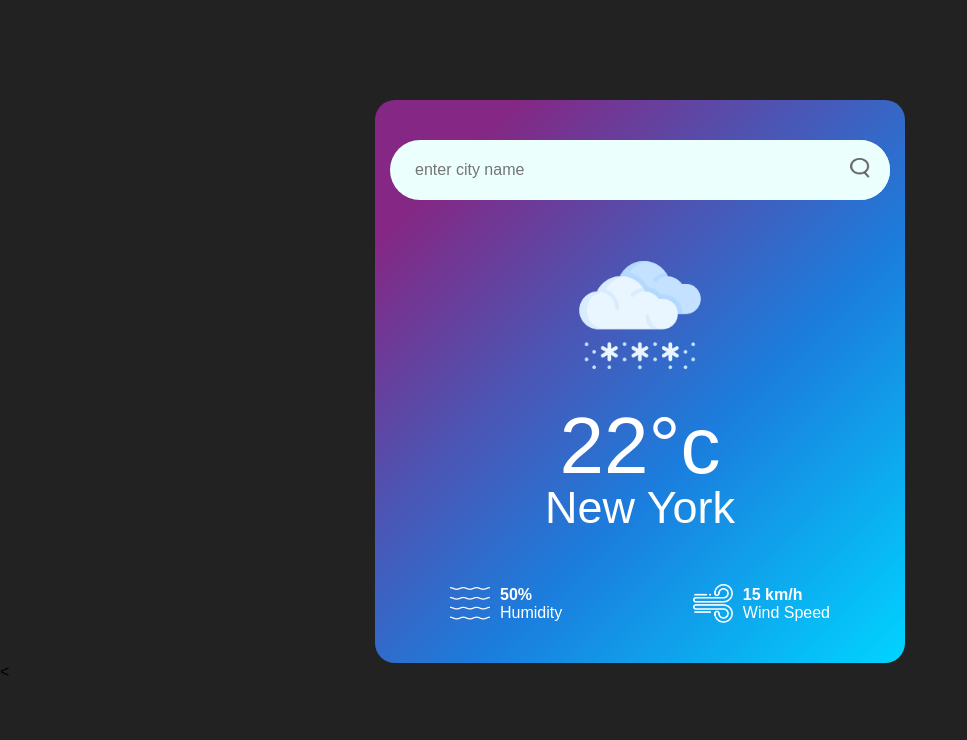
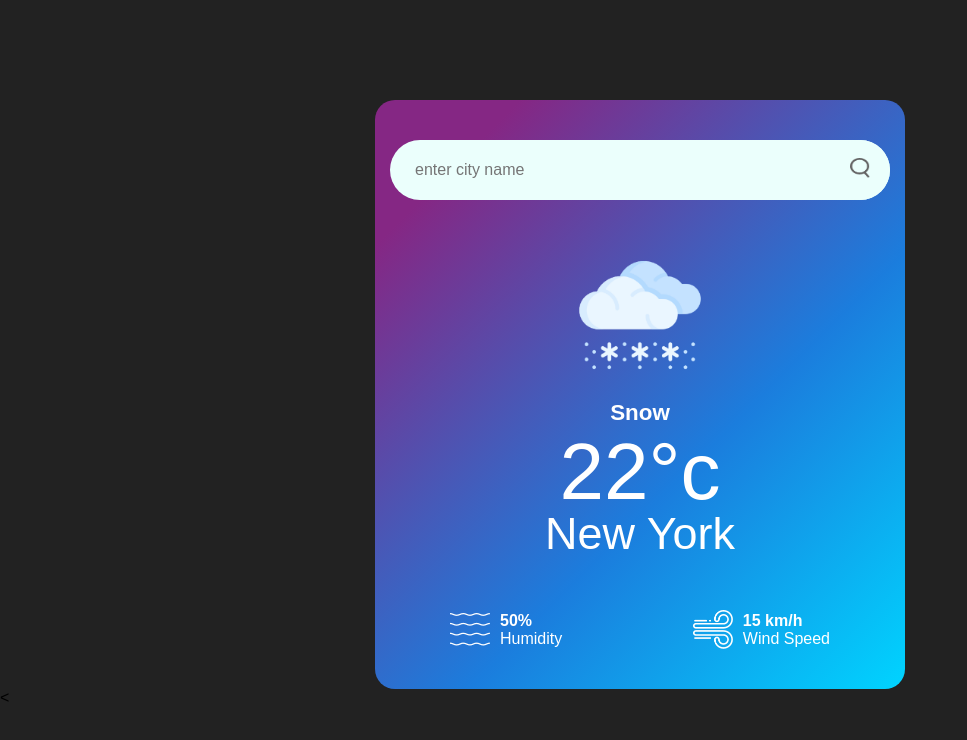
Before and after one commit to AlhasanDesigns/weather-app, a website: page index.html in a window 1280 px wide. Shown: the whole page, without its empty margins (0-967 px from the left). Drawn offline with Linux system fonts and the light colour scheme; no server answers.

Commit message:
Added weather context to index.js

```diff
--- a/index.html
+++ b/index.html
@@ -16,6 +16,7 @@
             </form>
             <div class="weather">
                 <img src="images/snow.png" class="weather-icon">
+                <h4 class="weather-text">Snow</h4>
                 <h1 class="temp">22°c</h1>
                 <h2 class="city">New York</h2>
                 <div class="details">
--- a/index.js
+++ b/index.js
@@ -17,14 +17,18 @@ async function checkWeather(city){
         document.querySelector(".city").innerHTML = data.name;
         document.querySelector(".humidity").innerHTML = data.main.humidity + "%";
         document.querySelector(".wind").innerHTML = data.wind.speed + " km/h";
+        document.querySelector(".weather-text").innerHTML = data.weather[0].main;
 
-
+        weatherIcon.src = "images/" + data.weather[0].main.toLowerCase() + ".png";
+        weatherIcon.alt = data.weather[0].main;
 
     } catch (error) {
         console.error('Error:', error);
     }
 }
 
+checkWeather("Tampa");
+
 searchBtn.addEventListener("click", async ()=>{
 
    await checkWeather(searchBox.value);
--- a/styles.css
+++ b/styles.css
@@ -87,6 +87,10 @@ button:hover {
     margin-top: -10px;
 }
 
+.weather-text {
+    font-size: 1.4rem;
+}
+
 .details {
     display: flex;
     width: 80%;
@@ -111,6 +115,11 @@ p.wind, p.humidity {
     font-weight: 700;
 }
 
+.city {
+    text-align: center;
+    font-size: 1.4rem;
+}
+
 @media (min-width: 428px) {
     .card {
         border-radius: 20px;
```
